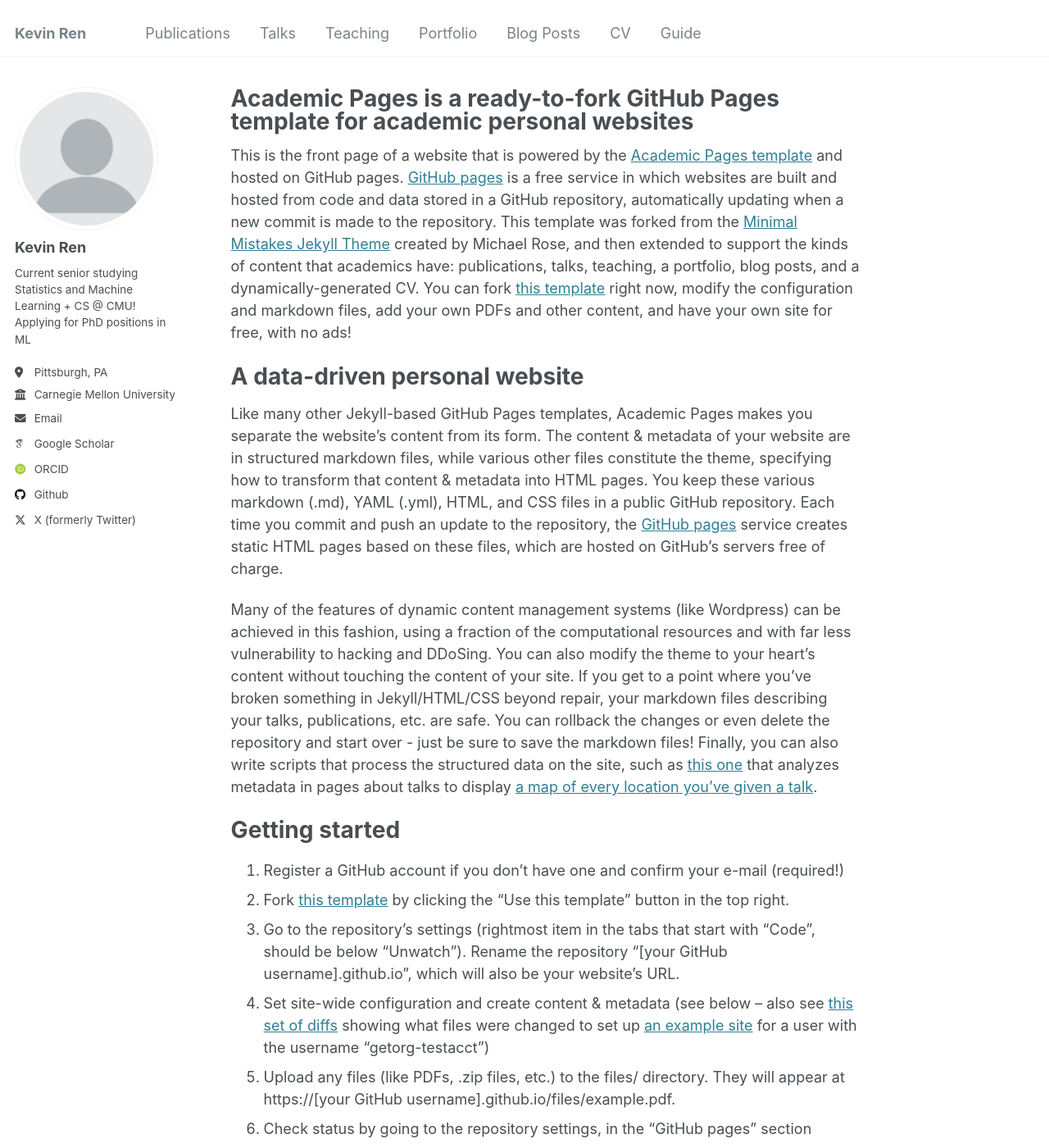
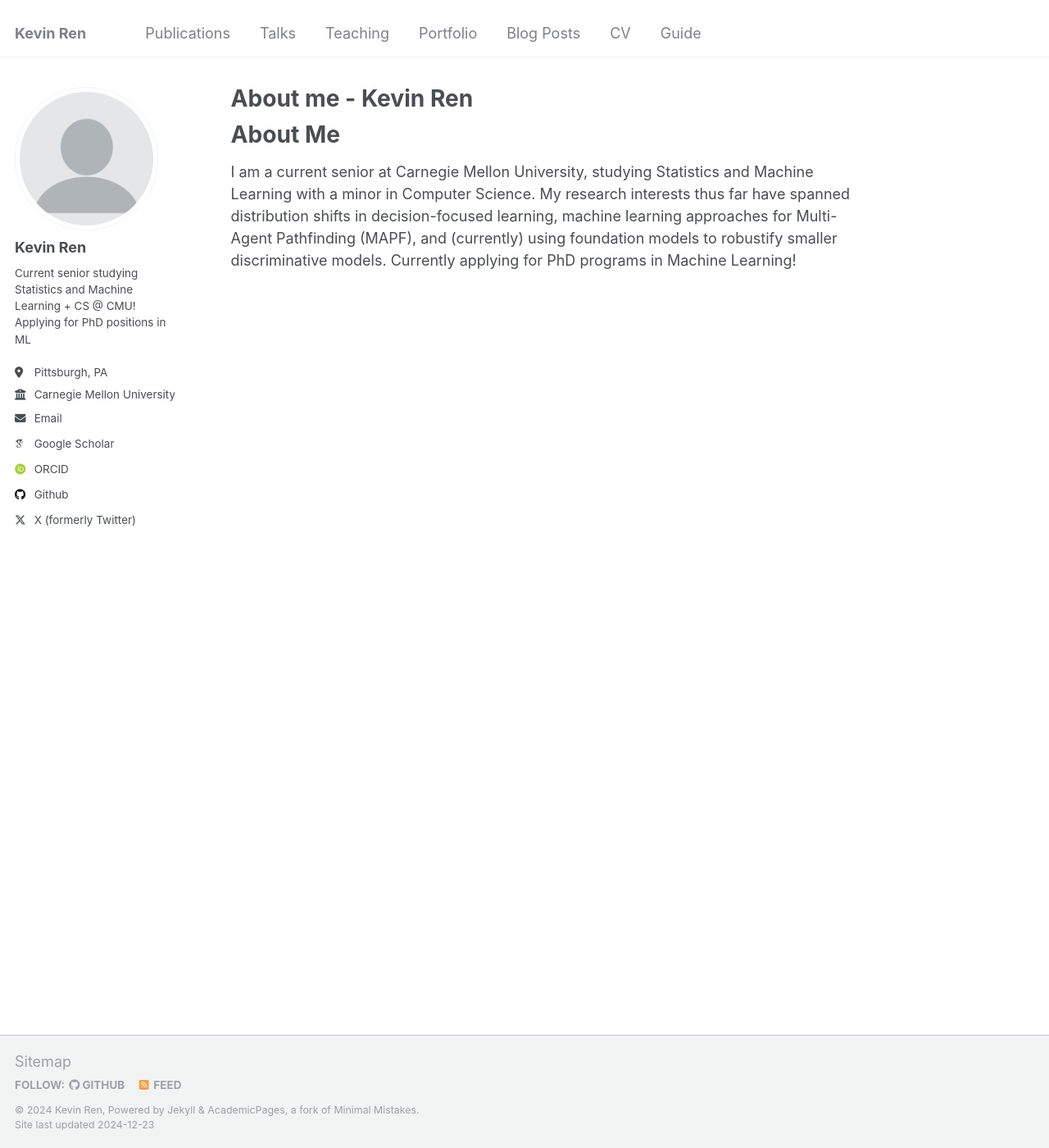
Before and after one commit to renkevin9/renkevin9.github.io, a Jekyll site: the page built from _pages/about.md, in a window 1280 px wide and 1400 px high. Shown: the whole window at 82% size. Built offline with Jekyll 4.4.1, drawn with Linux system fonts in a browser that asks for light colours; some web fonts are replaced; some of the changed text lies outside the part shown.

Commit message:
basic bio

```diff
--- a/_pages/about.md
+++ b/_pages/about.md
@@ -1,13 +1,18 @@
 ---
 permalink: /
-title: "Academic Pages is a ready-to-fork GitHub Pages template for academic personal websites"
+title: "About me - Kevin Ren"
 author_profile: true
 redirect_from:
   - /about/
   - /about.html
 ---
 
-This is the front page of a website that is powered by the [Academic Pages template](https://github.com/academicpages/academicpages.github.io) and hosted on GitHub pages. [GitHub pages](https://pages.github.com) is a free service in which websites are built and hosted from code and data stored in a GitHub repository, automatically updating when a new commit is made to the repository. This template was forked from the [Minimal Mistakes Jekyll Theme](https://mmistakes.github.io/minimal-mistakes/) created by Michael Rose, and then extended to support the kinds of content that academics have: publications, talks, teaching, a portfolio, blog posts, and a dynamically-generated CV. You can fork [this template](https://github.com/academicpages/academicpages.github.io) right now, modify the configuration and markdown files, add your own PDFs and other content, and have your own site for free, with no ads!
+About Me
+======
+
+I am a current senior at Carnegie Mellon University, studying Statistics and Machine Learning with a minor in Computer Science. My research interests thus far have spanned distribution shifts in decision-focused learning, machine learning approaches for Multi-Agent Pathfinding (MAPF), and (currently) using foundation models to robustify smaller discriminative models. Currently applying for PhD programs in Machine Learning!
+
+<!-- This is the front page of a website that is powered by the [Academic Pages template](https://github.com/academicpages/academicpages.github.io) and hosted on GitHub pages. [GitHub pages](https://pages.github.com) is a free service in which websites are built and hosted from code and data stored in a GitHub repository, automatically updating when a new commit is made to the repository. This template was forked from the [Minimal Mistakes Jekyll Theme](https://mmistakes.github.io/minimal-mistakes/) created by Michael Rose, and then extended to support the kinds of content that academics have: publications, talks, teaching, a portfolio, blog posts, and a dynamically-generated CV. You can fork [this template](https://github.com/academicpages/academicpages.github.io) right now, modify the configuration and markdown files, add your own PDFs and other content, and have your own site for free, with no ads!
 
 A data-driven personal website
 ======
@@ -46,4 +51,4 @@ Example: editing a markdown file for a talk
 
 For more info
 ------
-More info about configuring Academic Pages can be found in [the guide](https://academicpages.github.io/markdown/), the [growing wiki](https://github.com/academicpages/academicpages.github.io/wiki), and you can always [ask a question on GitHub](https://github.com/academicpages/academicpages.github.io/discussions). The [guides for the Minimal Mistakes theme](https://mmistakes.github.io/minimal-mistakes/docs/configuration/) (which this theme was forked from) might also be helpful.
+More info about configuring Academic Pages can be found in [the guide](https://academicpages.github.io/markdown/), the [growing wiki](https://github.com/academicpages/academicpages.github.io/wiki), and you can always [ask a question on GitHub](https://github.com/academicpages/academicpages.github.io/discussions). The [guides for the Minimal Mistakes theme](https://mmistakes.github.io/minimal-mistakes/docs/configuration/) (which this theme was forked from) might also be helpful. -->
```
